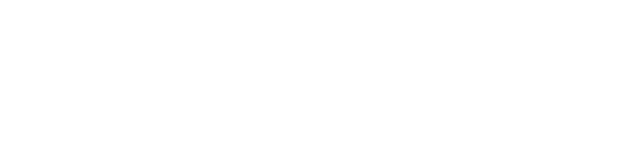
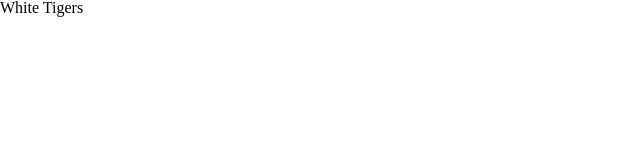
Before and after one commit to ddunkle/activity2-7, a plain HTML site: page index.html in a window 1280 px wide. Shown: the whole page, without its empty margins (0-640 px from the left). Drawn offline with Linux system fonts and the light colour scheme.

Commit message:
second commit attempt

```diff
--- a/index.html
+++ b/index.html
@@ -7,7 +7,7 @@
     <link rel="stylesheet" href="reset.css">
 </head>
 <body>
-
+   <h1>White Tigers</h1>
 
 </body>
 </html>
```
